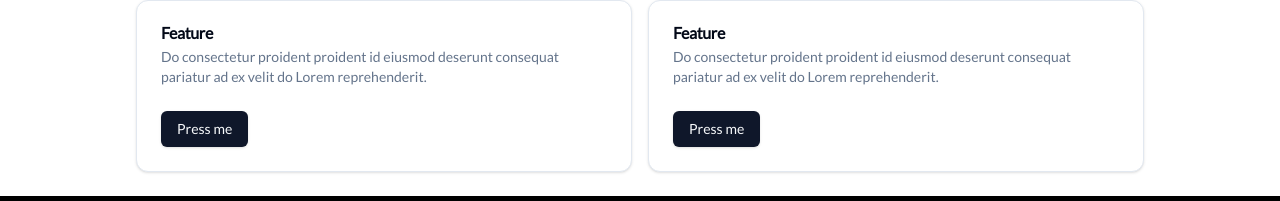
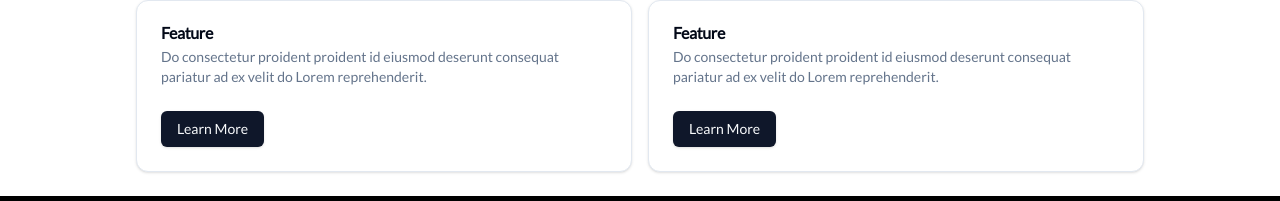
Before and after one commit to isaacsheyliger/mpa-demo, a Next.js app: page /about in a window 1280 px wide. Shown: the part 828-1029 px from the top of the page. Built offline with nearby package versions, Linux system fonts and the light colour scheme.

Commit message:
button links

```diff
--- a/src/app/_components/blurb.tsx
+++ b/src/app/_components/blurb.tsx
@@ -1,5 +1,6 @@
 import { Button } from '@/components/ui/button';
 import Image from 'next/image';
+import Link from 'next/link';
 
 /**
  * Blurb component displays an image and text side by side with configurable orientation.
@@ -26,7 +27,9 @@ export function Blurb({
             <div className="w-1/2 p-4 flex flex-col justify-center">
                 <h2 className="text-2xl font-bold mb-2">{title}</h2>
                 <p className="text-lg">{description}</p>
-                <Button className="w-20">Press me</Button>
+                <Button className="w-24 mt-4">
+                    <Link href="/services">Learn More</Link>
+                </Button>
             </div>
         </div>
     );
--- a/src/app/about/page.tsx
+++ b/src/app/about/page.tsx
@@ -9,15 +9,18 @@ import {
   CardTitle,
 } from "@/components/ui/card"
 import { Button } from '@/components/ui/button';
+import Link from 'next/link';
 
 const blurbs = [
     {
       title: "Feature",
       description: "Do consectetur proident proident id eiusmod deserunt consequat pariatur ad ex velit do Lorem reprehenderit.",
+      href: "",
     },
     {
         title: "Feature",
         description: "Do consectetur proident proident id eiusmod deserunt consequat pariatur ad ex velit do Lorem reprehenderit.",
+        href: "",
     },
 ]
 
@@ -41,7 +44,11 @@ export default function Page() {
                             <CardDescription>{blurb.description}</CardDescription>
                         </CardHeader>
                         <CardContent>
-                            <Button>Press me</Button>
+                            <Button>
+                                <Link href={blurb.href}>
+                                    Learn More
+                                </Link>
+                            </Button>
                         </CardContent>
                     </Card>
                 </div>
```
